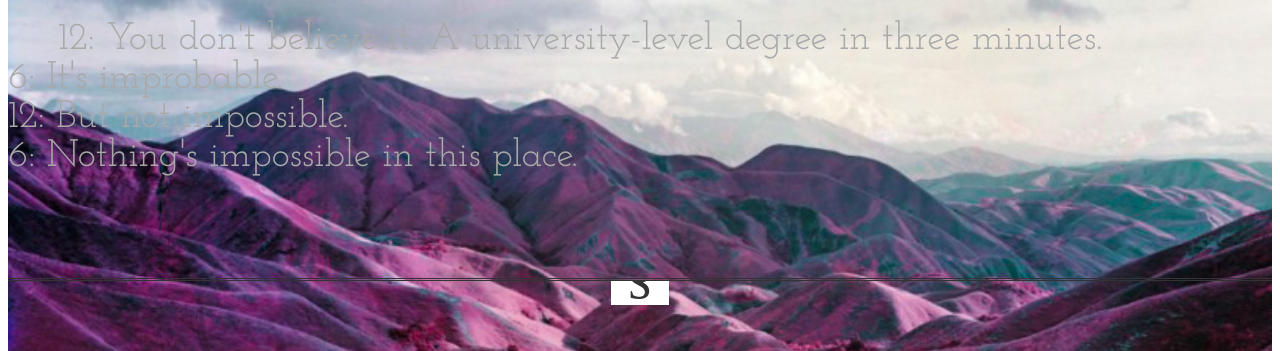
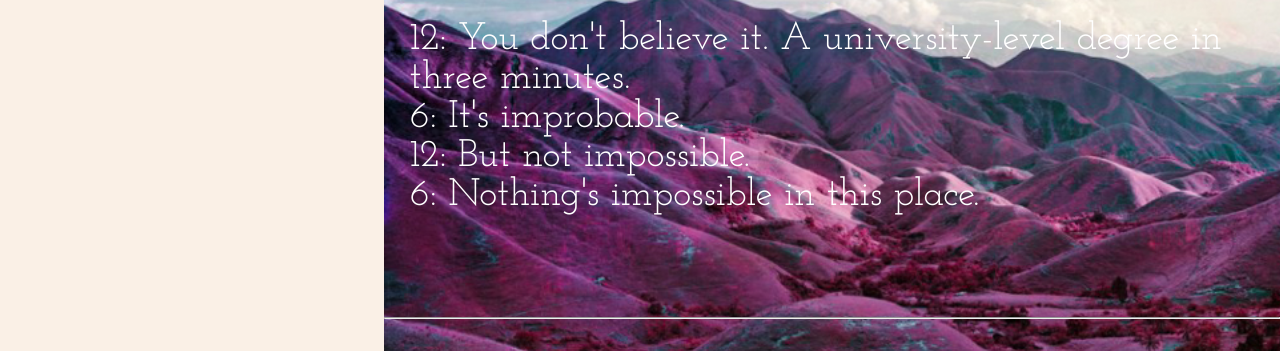
Before and after one commit to pvacca/pvacca.github.io, a plain HTML site: page index.html in a window 1280 px wide. Shown: the part 161-512 px from the top of the page. Drawn offline with Linux system fonts and the light colour scheme; files whose address does not match are found by name.

Commit message:
styles be stylin'?

```diff
--- a/index.html
+++ b/index.html
@@ -19,7 +19,7 @@
 	<br />
 	<hr class="style-eight"></hr>
 	<p><a href="reveal.js/pg-text-search.html">Searching Text in PostgreSQL: A Primer</a></p>
-  	<div id="cred" class="fore">
+  	<div id="cred">
 	  <ul>
 		<li><a href="https://twitter.com/PhilVacca">
 			<i class="fa fa-twitter"></i></a></li>
--- a/styles/style.css
+++ b/styles/style.css
@@ -1,10 +1,16 @@
 #content {
-	position: relative;
-	float: center;
-	min-height: 600px;
+	position: fixed;
+	/*float: center;*/
+	right: 0;
+	top: 0;
+	width: 70%;
+	/*min-height: 600px;*/
 	background-image: url(img/infrared-film-invisible-war.jpg);
 	background-repeat: no-repeat;
 	background-size: cover;
+}
+#content p {
+	padding-left: 2vw;
 }
 #cred {
 	font-size: 6vw;
@@ -15,30 +21,27 @@
 }
 .fore {
 	margin: 0 auto;
-	-moz-text-decoration-color: white; /* Code for Firefox */
-	text-decoration-color: white;
-	color: darkgray;
+	color: white;
+	background-color: darkgray;
 	font-size: 3vw;
 }
 #footer {
 	position: fixed;
 	bottom: 0;
 	left: 0;
-	height: 100px;
+	height: 5vh;
 	width: 100%;
 }
 .back {
-	color: linen;
-	-moz-text-decoration-color: gray;
-	text-decoration-color: gray;
+	background-color: linen;
 	font-size: 3vw;
+	color: DarkGray;
 }
 h3 {
 	font-size: 150%;
 	font-family: sans-serif;
 }
 p {
-	text-indent: 50px;
 	font-family: 'Josefin Slab', serif;
 }
 a {
@@ -54,21 +57,21 @@ a:visited {
 a:hover {
 	color: crimson;
 }
+
 /* Glyph, by Harry Roberts */
-
-hr.style-eight {
+hr.style-glyph {
     padding: 0;
     border: none;
     border-top: medium double #333;
     color: #333;
     text-align: center;
 }
-hr.style-eight:after {
+hr.style-glyph:after {
     content: "§";
     display: inline-block;
     position: relative;
     top: -0.7em;
     font-size: 1.5em;
-    padding: 0 0.25em;
-    background: white;
+    padding: 0 4.25em;
+    /*background: white;*/
 }
```
